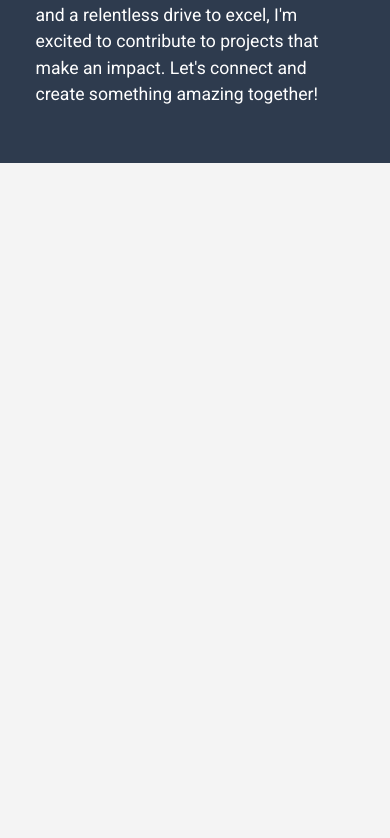
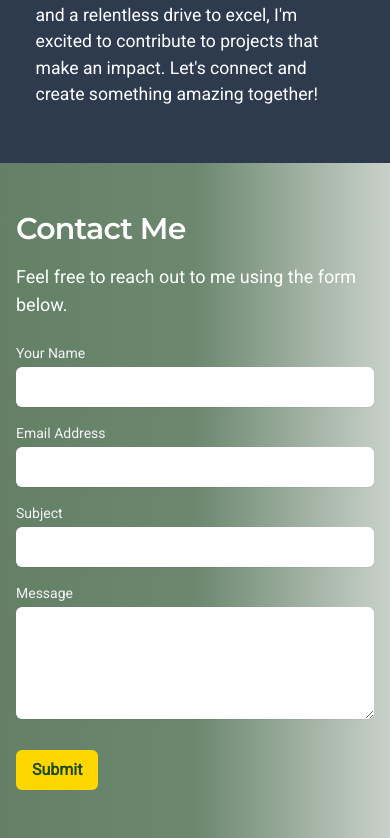
Before and after one commit to Riyaazct/myPortfolio, a React (Vite) app: page / in a window 390 px wide. Shown: the part 6134-6972 px from the top of the page. Before the commit the page ends 6297 px from the top, so only its background shows below. Built offline with nearby package versions, Linux system fonts and the light colour scheme.

Commit message:
add: contact form layout and styling, desktop view for now

```diff
--- a/src/App.jsx
+++ b/src/App.jsx
@@ -2,6 +2,7 @@ import Home from "./pages/Home";
 import Skills from "./pages/Skills";
 import Projects from "./pages/Projects";
 import AboutMe from "./pages/AboutMe";
+import Contact from "./pages/Contact";
 
 function App() {
   return (
@@ -10,6 +11,7 @@ function App() {
       <Skills />
       <Projects />
       <AboutMe />
+      <Contact />
     </div>
   );
 }
--- /dev/null
+++ b/src/pages/Contact.jsx
@@ -0,0 +1,110 @@
+import React, { useState } from "react";
+
+const ContactForm = () => {
+  const [formData, setFormData] = useState({
+    name: "",
+    email: "",
+    subject: "",
+    message: "",
+  });
+
+  const handleChange = (e) => {
+    const { name, value } = e.target;
+    setFormData({ ...formData, [name]: value });
+  };
+
+  const handleSubmit = (e) => {
+    e.preventDefault();
+    // You can implement form submission logic here
+    console.log(formData);
+  };
+
+  return (
+    <div className="bg-gradient-to-r from-[rgba(31,74,35,0.68)] via-[rgba(31,74,35,0.64)] to-[rgba(31,74,35,0.2)] text-white py-12 px-4 sm:px-6 lg:px-8">
+      <div className="max-w-3xl mx-auto">
+        <h2 className="text-3xl font-extrabold tracking-tight">
+          Contact Me
+        </h2>
+        <p className="mt-4 text-lg">
+          Feel free to reach out to me using the form below.
+        </p>
+        <form className="mt-6" onSubmit={handleSubmit}>
+          <div className="mb-4">
+            <label
+              htmlFor="name"
+              className="block text-sm font-medium text-[#F4F4F4]"
+            >
+              Your Name
+            </label>
+            <input
+              type="text"
+              id="name"
+              name="name"
+              value={formData.name}
+              onChange={handleChange}
+              className="mt-1 p-2 w-full border-gray-300 rounded-md shadow-sm focus:ring focus:ring-[#FFD700] focus:border-[#FFD700] sm:text-sm"
+            />
+          </div>
+          <div className="mb-4">
+            <label
+              htmlFor="email"
+              className="block text-sm font-medium text-[#F4F4F4]"
+            >
+              Email Address
+            </label>
+            <input
+              type="email"
+              id="email"
+              name="email"
+              value={formData.email}
+              onChange={handleChange}
+              className="mt-1 p-2 w-full border-gray-300 rounded-md shadow-sm focus:ring focus:ring-[#FFD700] focus:border-[#FFD700] sm:text-sm"
+            />
+          </div>
+          <div className="mb-4">
+            <label
+              htmlFor="subject"
+              className="block text-sm font-medium text-[#F4F4F4]"
+            >
+              Subject
+            </label>
+            <input
+              type="text"
+              id="subject"
+              name="subject"
+              value={formData.subject}
+              onChange={handleChange}
+              className="mt-1 p-2 w-full border-gray-300 rounded-md shadow-sm focus:ring focus:ring-[#FFD700] focus:border-[#FFD700] sm:text-sm"
+            />
+          </div>
+          <div className="mb-4">
+            <label
+              htmlFor="message"
+              className="block text-sm font-medium text-[#F4F4F4]"
+            >
+              Message
+            </label>
+            <textarea
+              id="message"
+              name="message"
+              value={formData.message}
+              onChange={handleChange}
+              rows="4"
+              className="mt-1 p-2 w-full border-gray-300 rounded-md shadow-sm focus:ring focus:ring-[#FFD700] focus:border-[#FFD700] sm:text-sm"
+            ></textarea>
+          </div>
+          <div className="mt-6">
+            <button
+              type="submit"
+              className="px-4 py-2 bg-[#FFD700] text-[#1F4A23] rounded-md font-semibold hover:bg-[#333333] hover:text-white focus:outline-none focus:ring focus:ring-[#FFD700]"
+            >
+              Submit
+            </button>
+          </div>
+        </form>
+      </div>
+    </div>
+  );
+};
+
+export default ContactForm;
```
